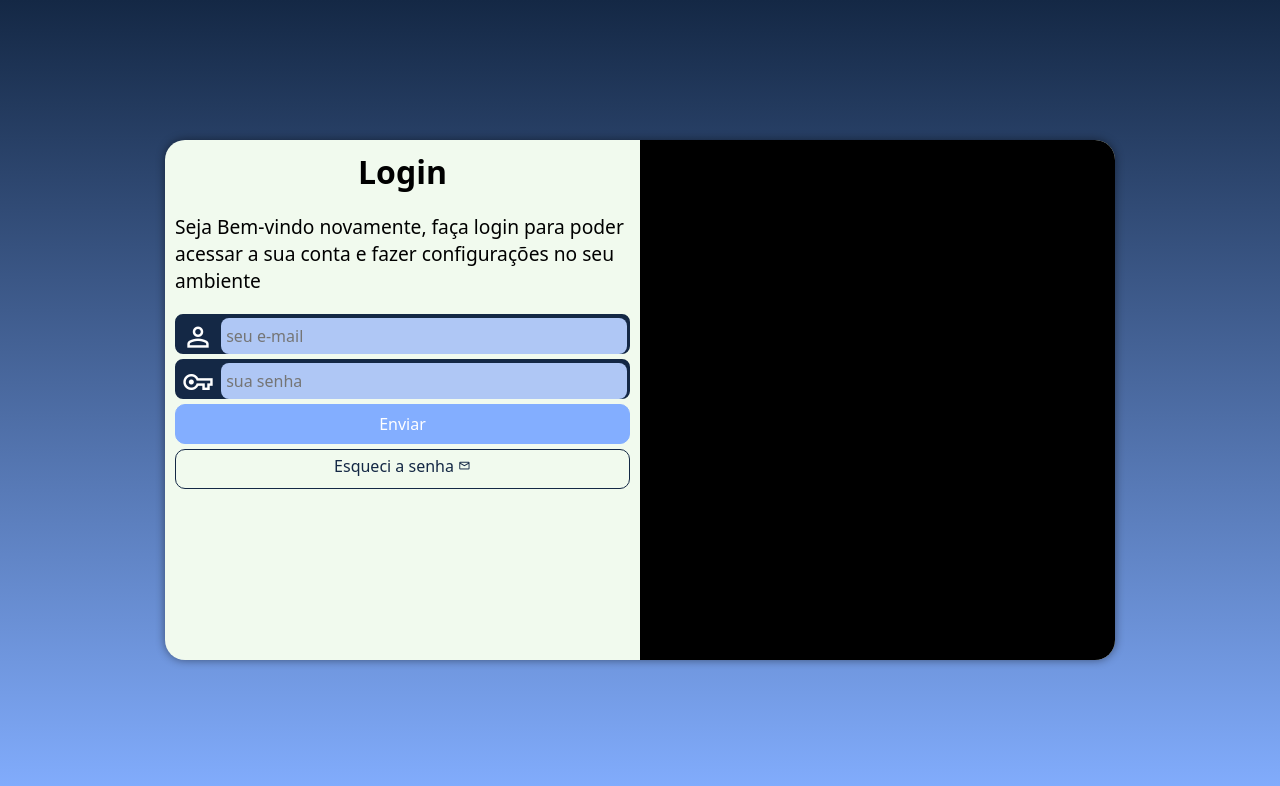
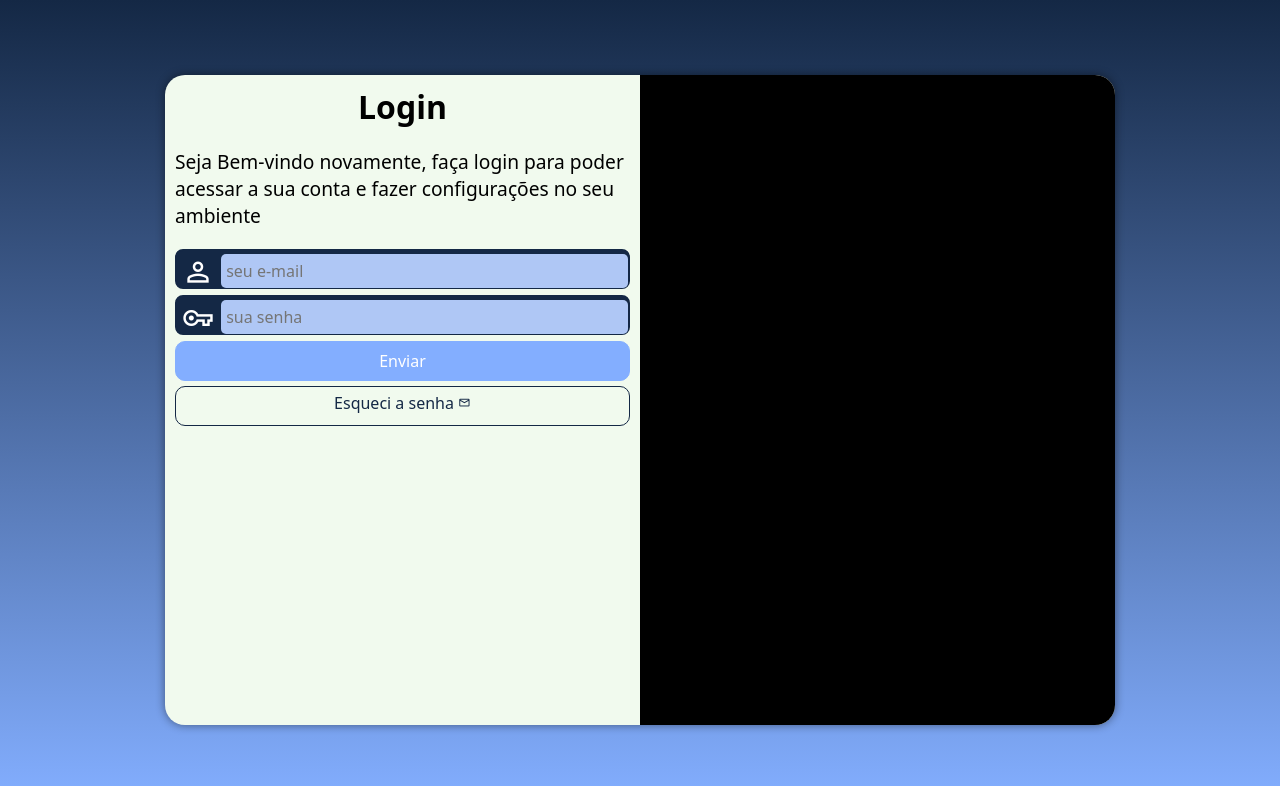
Before and after one commit to EduardoBerton/projeto-login, a plain HTML site: page index.html in a window 1280 px wide. Drawn offline with nearby package versions, Linux system fonts and the light colour scheme.

Commit message:
Update cod

```diff
--- a/estilos/style.css
+++ b/estilos/style.css
@@ -34,8 +34,8 @@ section#login {
 
     overflow: hidden;
     background-color: var(--cor1);
-    width: 250px;
-    height: 520px;
+    width: 350px;
+    height: 650px;
     border-radius: 20px;
     box-shadow: 0px 0px 10px rgba(0, 0, 0, 0.462);
     transform: translate(-50%,-50%);
@@ -71,7 +71,7 @@ form > div.campo {
     height: 40px;
     border: 2px solid var(--cor4);
     border-radius: 8px;
-    margin: 5px 0px;
+    margin: 6px 0px;
 }
 
 div.campo > label {
@@ -89,11 +89,12 @@ div.campo > span {
 div.campo > input {
     background-color: #afc7f5 ;
     font-size: 1em;
-    width: calc(100% - 45px);
-    height: 99%;
+    width: calc(100% - 44.4px);
+    height: 96%;
     padding: 5px;
     border: 0px;
-    border-radius: 8px;
+    border-radius: 5px;
+
 
     transform: translatey(-11px);
 }
```
Also changed, not shown: index.html (+1 -1 lines).
